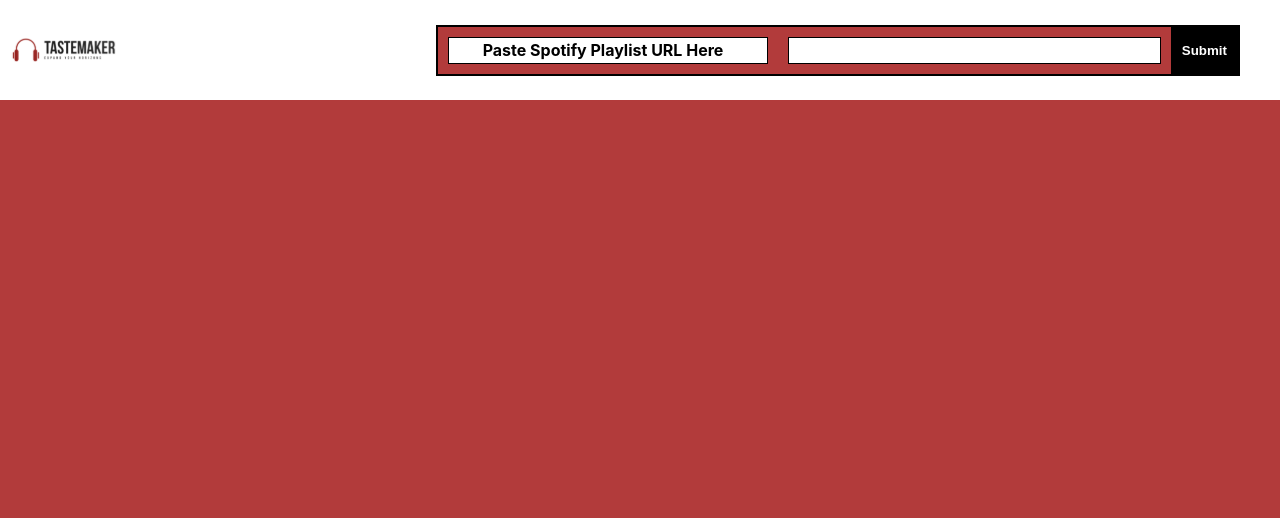
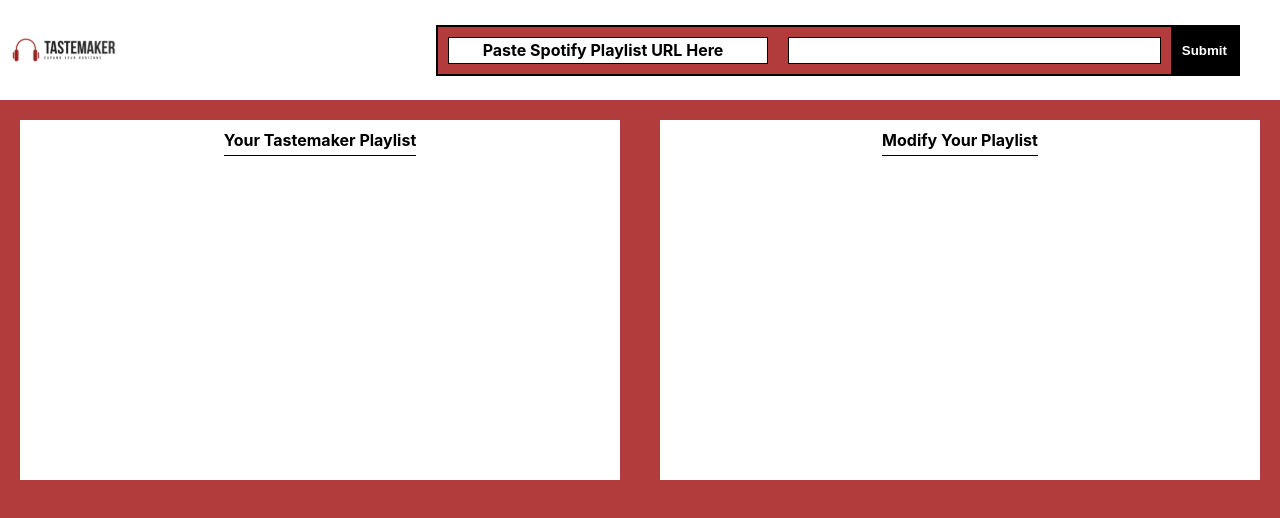
Before and after one commit to maha4208/BDAFrontend_part_deux, a React (Create React App) app in the folder client/: page /recommendations in a window 1280 px wide. Shown: the top 518 px of the page. Built offline with nearby package versions, Linux system fonts and the light colour scheme.

Commit message:
full state update via call to /playlists

```diff
--- a/client/src/Recommendations/playlist_input_form.js
+++ b/client/src/Recommendations/playlist_input_form.js
@@ -10,10 +10,28 @@ export default function PlaylistInputForm ({
     artists,
     ids,
     list_id,
+    acousticness,
+    danceability,
+    energy,
+    instrumentalness,
+    liveness,
+    loudness,
+    speechiness,
+    tempo,
+    valence,
     onSongsUpdate,
     onArtistsUpdate,
     onIdsUpdate,
     onListIdUpdate,
+    onAcousticnessUpdate,
+    onDanceabilityUpdate,
+    onEnergyUpdate,
+    onInstrumentalnessUpdate,
+    onLivenessUpdate,
+    onLoudnessUpdate,
+    onSpeechinessUpdate,
+    onTempoUpdate,
+    onValenceUpdate,
 }) {
 
     const [playlist_id, setPlaylist_id] = useState('');
@@ -62,6 +80,15 @@ export default function PlaylistInputForm ({
                 onArtistsUpdate(data.new_playlist.artist)
                 onIdsUpdate(data.new_playlist.id)
                 onListIdUpdate(data.user_playlist_id)
+                onAcousticnessUpdate(data.sum_metrics.acousticness)
+                onDanceabilityUpdate(data.sum_metrics.danceability)
+                onEnergyUpdate(data.sum_metrics.energy)
+                onInstrumentalnessUpdate(data.sum_metrics.instrumentalness)
+                onLivenessUpdate(data.sum_metrics.liveness)
+                onLoudnessUpdate(data.sum_metrics.loudness)
+                onSpeechinessUpdate(data.sum_metrics.speechiness)
+                onTempoUpdate(data.sum_metrics.speechiness)
+                onValenceUpdate(data.sum_metrics.valence)
             })
             .catch (error => {
                 console.error(error)
--- a/client/src/Recommendations/recommendations.css
+++ b/client/src/Recommendations/recommendations.css
@@ -56,3 +56,46 @@
     box-sizing: border-box;
     font-weight:bolder;
   }
+
+  .main {
+    display:flex;
+    flex-direction:row;
+    flex:1;
+  }
+
+  .box {
+    flex:1;
+    height:45vh;
+    display:flex;
+    flex-direction:column;
+    background-color:white;
+    margin: 20p;
+    justify-content:flex-start;
+    align-items:center;
+    margin: 20px;
+    overflow:scroll;
+  }
+
+  .box_title {
+    font-size:medium;
+    border-bottom: 1px solid #000; /* Add underline using a bottom border */
+    padding-bottom: 5px;
+    margin-bottom: 15px;
+    margin-top:10px;
+  }
+
+  .display {
+    background-color:#000;
+    color:white;
+    font-size:x-small;
+    height:20px;
+    width:60%;
+    display:flex;
+    flex-direction:row;
+    justify-content: space-around;
+    align-items:center;
+    padding:5px;
+    margin-right:20px;
+    margin-left:20px;
+    margin-top:5px;
+  }
--- a/client/src/Recommendations/recommendations.js
+++ b/client/src/Recommendations/recommendations.js
@@ -3,6 +3,7 @@ import {useLocation} from "react-router-dom"
 import "./recommendations.css"
 import tastemaker_logo from "../images/tastemaker_logo.svg"
 import PlaylistInputForm from "./playlist_input_form"
+import SongArtistDisplay from "./song_artist_display";
 
 export default function Recommendations() {
 
@@ -14,6 +15,15 @@ export default function Recommendations() {
     const [artist_names, set_artist_names] = useState([])
     const [playlist_id, set_playlist_id] = useState('')
     const [track_ids, set_track_ids] = useState([])
+    const [acousticness, set_acousticness] = useState(0)
+    const [danceability,set_danceability] = useState(0)
+    const [energy, set_energy] = useState(0)
+    const [instrumentalness, set_instrumentalness] = useState(0)
+    const [liveness, set_liveness] = useState(0)
+    const [loudness, set_loudness] = useState(0)
+    const [speechiness, set_speechiness] = useState(0)
+    const [tempo, set_tempo] = useState(0)
+    const [valence, set_valence] = useState(0)
 
     const handleSongsUpdate = (newData) => {
         set_song_names(newData)
@@ -35,9 +45,54 @@ export default function Recommendations() {
         console.log(playlist_id)
     }
 
+    const handleAcousticnessUpdate = (newData) => {
+        set_acousticness(newData)
+        console.log(acousticness)
+    }
+
+    const handleDanceabilityUpdate = (newData) => {
+        set_danceability(newData)
+        console.log(danceability)
+    }
+
+    const handleEnergyUpdate = (newData) => {
+        set_energy(newData)
+        console.log(energy)
+    }
+
+    const handleInstrumentalnessUpdate = (newData) => {
+        set_instrumentalness(newData)
+        console.log(instrumentalness)
+    }
+
+    const handleLivenessUpdate = (newData) => {
+        set_liveness(newData)
+        console.log(liveness)
+    }
+
+    const handleLoudnessUpdate = (newData) => {
+        set_loudness(newData)
+        console.log(loudness)
+    }
+
+    const handleSpeechinessUpdate = (newData) => {
+        set_speechiness(newData)
+        console.log(speechiness)
+    }
+
+    const handleTempoUpdate = (newData) => {
+        set_tempo(newData)
+        console.log(tempo)
+    }
+
+    const handleValenceUpdate = (newData) => {
+        set_valence(newData)
+        console.log(valence)
+    }
 
     return (
-        <div className="rec_header_and_input">
+        <>
+            <div className="rec_header_and_input">
             <div className="mini_logo">
                 <img src={tastemaker_logo} className="logo_2" alt="TASTEMAKER" />
             </div>
@@ -51,8 +106,31 @@ export default function Recommendations() {
                     onArtistsUpdate={handleArtistsUpdate}
                     onIdsUpdate={handleIdsUpdate}
                     onListIdUpdate={handleListIdUpdate}
+                    onAcousticnessUpdate={handleAcousticnessUpdate}
+                    onDanceabilityUpdate={handleDanceabilityUpdate}
+                    onEnergyUpdate={handleEnergyUpdate}
+                    onInstrumentalnessUpdate={handleInstrumentalnessUpdate}
+                    onLivenessUpdate={handleLivenessUpdate}
+                    onLoudnessUpdate={handleLoudnessUpdate}
+                    onSpeechinessUpdate={handleSpeechinessUpdate}
+                    onTempoUpdate={handleTempoUpdate}
+                    onValenceUpdate={handleValenceUpdate}
                 />
             </div>
         </div>
+        <div className="main">
+            <div className="box">
+                <h1 className="box_title">Your Tastemaker Playlist</h1>
+                {song_names.map((item, index) => {
+                    return (
+                        <SongArtistDisplay key={index} song={item} artist={artist_names[index]} />
+                    );
+                })}
+            </div>
+            <div className="box">
+                <h1 className="box_title">Modify Your Playlist</h1>
+            </div>
+        </div>
+        </>
     )
 }
--- /dev/null
+++ b/client/src/Recommendations/song_artist_display.js
@@ -0,0 +1,12 @@
+import React, {useState, useEffect} from "react";
+import {useLocation} from "react-router-dom"
+import "./recommendations.css"
+
+export default function SongArtistDisplay({song, artist}) {
+   return (
+        <div className="display">
+            <p>{song}</p>
+            <p>{artist}</p>
+        </div>
+   )
+}
```
